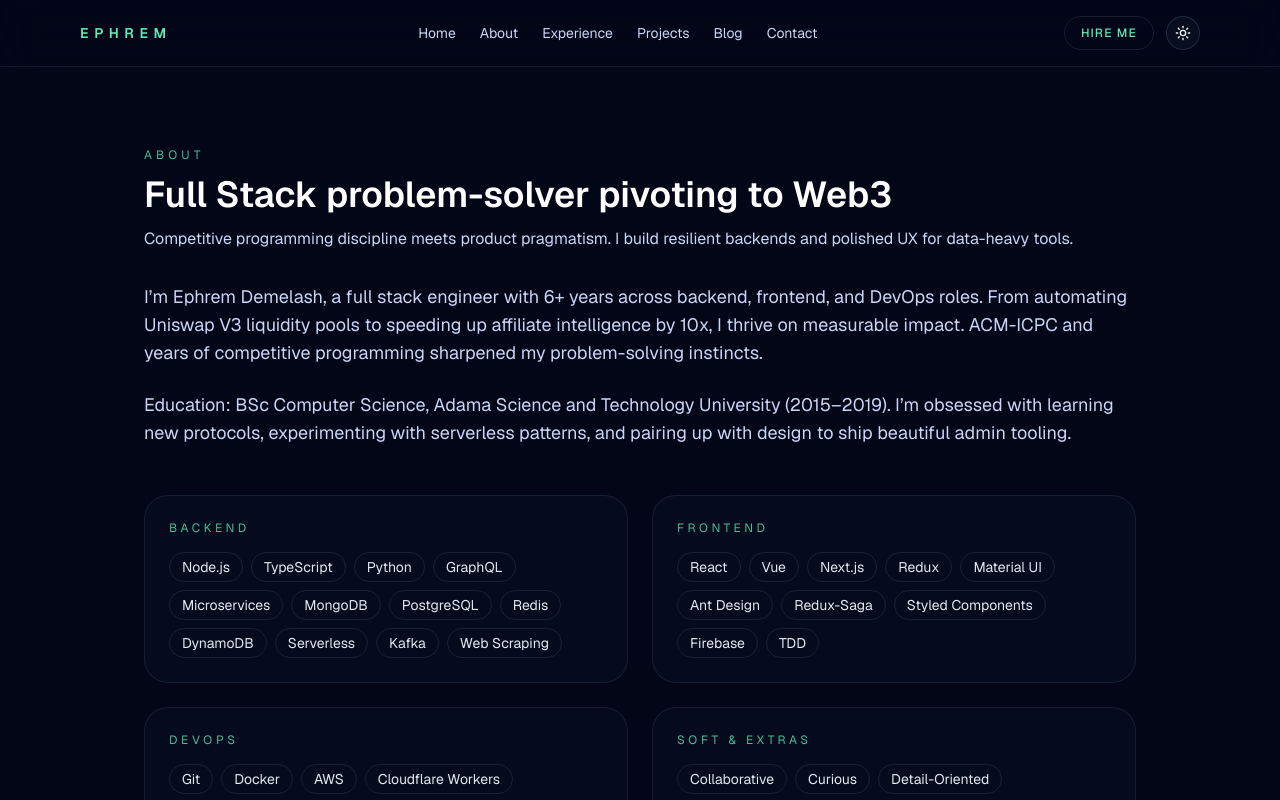
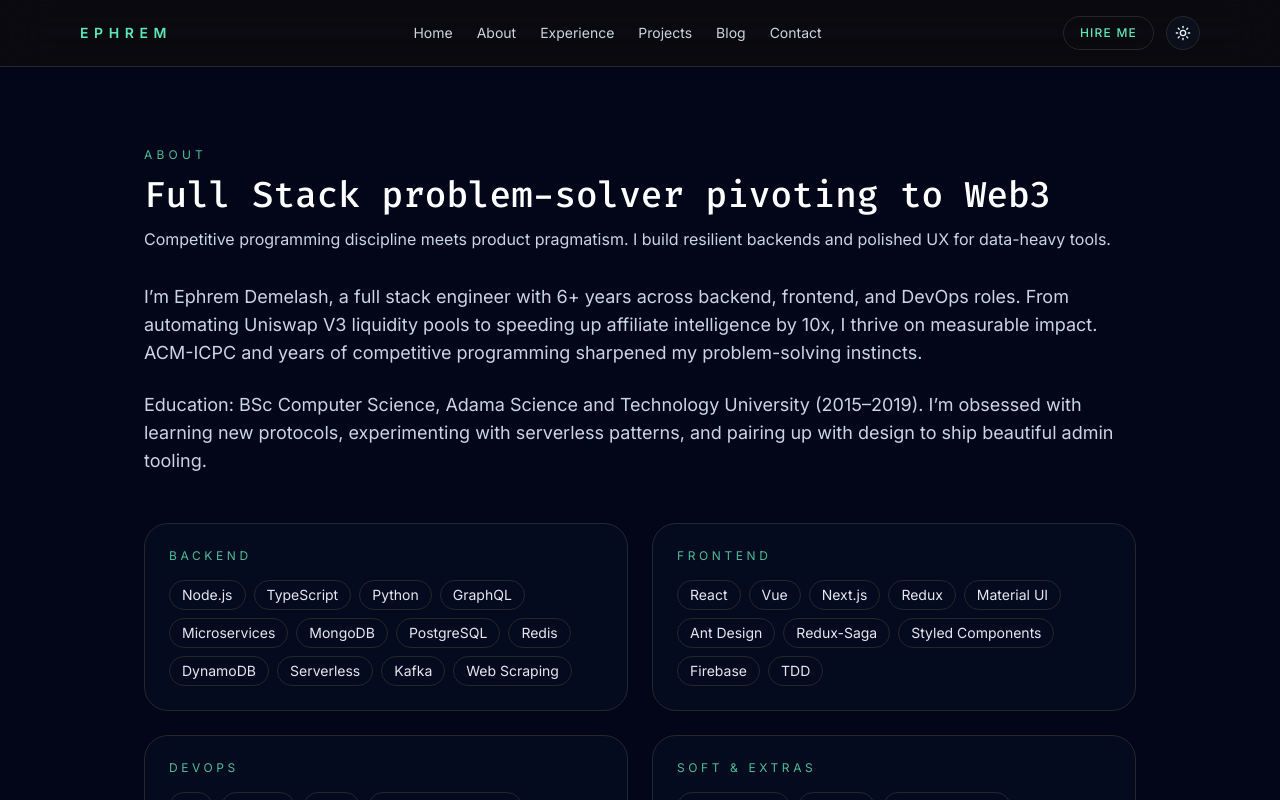
Before and after one commit to ephremdeme/portfolio, a Next.js app: page /about in a window 1280 px wide. Shown: the top 800 px of the page. Built offline with nearby package versions, Linux system fonts and the light colour scheme.

Commit message:
style: implement terminal-inspired design system

```diff
--- a/src/app/globals.css
+++ b/src/app/globals.css
@@ -1,293 +1,278 @@
 @import "tailwindcss";
+
+/* ============================================
+   DESIGN TOKENS - Terminal-Inspired Theme
+   ============================================ */
 
 :root {
   color-scheme: dark;
-  --background: #020617;
-  --foreground: #e2e8f0;
-  --muted: #94a3b8;
-  --bg-slate-700: #334155;
-  --bg-slate-800: #1e293b;
-  --bg-slate-800-60: rgba(30, 41, 59, 0.6);
-  --bg-slate-900-30: rgba(15, 23, 42, 0.3);
-  --bg-slate-900-40: rgba(15, 23, 42, 0.4);
-  --bg-slate-900-50: rgba(15, 23, 42, 0.5);
-  --bg-slate-950: #020617;
-  --bg-slate-950-30: rgba(2, 6, 23, 0.3);
-  --bg-slate-950-40: rgba(2, 6, 23, 0.4);
-  --bg-slate-950-80: rgba(2, 6, 23, 0.8);
-  --border-slate-700-60: rgba(51, 65, 85, 0.6);
-  --border-slate-700-80: rgba(51, 65, 85, 0.8);
-  --border-slate-800-60: rgba(30, 41, 59, 0.6);
-  --border-slate-800-70: rgba(30, 41, 59, 0.7);
-  --border-slate-800-80: rgba(30, 41, 59, 0.8);
-  --text-white: #ffffff;
-  --text-slate-100: #f1f5f9;
-  --text-slate-200: #e2e8f0;
-  --text-slate-300: #cbd5f5;
-  --text-slate-400: #94a3b8;
-  --text-slate-500: #64748b;
-  --text-slate-950: #020617;
+
+  /* Background */
+  --bg-primary: #0a0a0f;
+  --bg-secondary: #111118;
+  --bg-tertiary: #1a1a24;
+  --bg-hover: #22222e;
+
+  /* Text */
+  --text-primary: #e4e4e7;
+  --text-secondary: #a1a1aa;
+  --text-muted: #71717a;
+
+  /* Accent - Cyan */
+  --accent: #22d3ee;
+  --accent-hover: #67e8f9;
+  --accent-muted: rgba(34, 211, 238, 0.15);
+
+  /* Borders */
+  --border: #27272a;
+  --border-hover: #3f3f46;
+
+  /* Code blocks */
+  --code-bg: #18181b;
+  --code-border: #27272a;
 }
 
 [data-theme="light"] {
   color-scheme: light;
-  --background: #eff2f0;
-  --foreground: #0f172a;
-  --muted: #4b5563;
-  --bg-slate-700: #d5e4dc;
-  --bg-slate-800: #e3ebe5;
-  --bg-slate-800-60: rgba(227, 235, 229, 0.82);
-  --bg-slate-900-30: rgba(240, 244, 242, 0.9);
-  --bg-slate-900-40: rgba(240, 244, 242, 0.95);
-  --bg-slate-900-50: rgba(240, 244, 242, 0.98);
-  --bg-slate-950: #f5f7f4;
-  --bg-slate-950-30: rgba(245, 247, 244, 0.88);
-  --bg-slate-950-40: rgba(245, 247, 244, 0.92);
-  --bg-slate-950-80: rgba(243, 245, 242, 0.98);
-  --border-slate-700-60: rgba(161, 181, 173, 0.6);
-  --border-slate-700-80: rgba(136, 153, 147, 0.6);
-  --border-slate-800-60: rgba(162, 180, 174, 0.6);
-  --border-slate-800-70: rgba(141, 158, 152, 0.65);
-  --border-slate-800-80: rgba(120, 138, 132, 0.7);
-  --text-white: #102125;
-  --text-slate-100: #102125;
-  --text-slate-200: #1f2933;
-  --text-slate-300: #364152;
-  --text-slate-400: #4b5563;
-  --text-slate-500: #6b7280;
-  --text-slate-950: #0f172a;
-  --emerald-base: #0f766e;
-  --emerald-accent: #0d9488;
-  --emerald-dark: #064e48;
+
+  /* Background */
+  --bg-primary: #fafafa;
+  --bg-secondary: #f4f4f5;
+  --bg-tertiary: #e4e4e7;
+  --bg-hover: #d4d4d8;
+
+  /* Text */
+  --text-primary: #18181b;
+  --text-secondary: #52525b;
+  --text-muted: #71717a;
+
+  /* Accent - Cyan (darker for light mode) */
+  --accent: #0891b2;
+  --accent-hover: #0e7490;
+  --accent-muted: rgba(8, 145, 178, 0.1);
+
+  /* Borders */
+  --border: #d4d4d8;
+  --border-hover: #a1a1aa;
+
+  /* Code blocks */
+  --code-bg: #f4f4f5;
+  --code-border: #d4d4d8;
 }
 
+/* ============================================
+   BASE STYLES
+   ============================================ */
+
 * {
-  border-color: var(--border-slate-800-70);
+  border-color: var(--border);
+}
+
+html {
+  scroll-behavior: smooth;
 }
 
 body {
-  background: var(--background);
-  color: var(--foreground);
-  transition: background-color 200ms ease, color 200ms ease;
-  font-family: var(--font-geist-sans), system-ui, -apple-system, BlinkMacSystemFont, "Segoe UI", sans-serif;
+  background: var(--bg-primary);
+  color: var(--text-primary);
+  font-family: var(--font-sans), system-ui, -apple-system, sans-serif;
+  transition: background-color 150ms ease, color 150ms ease;
 }
 
-@layer base {
-  html[data-theme="light"] :is(
-      .text-emerald-50,
-      .text-emerald-200,
-      .text-emerald-300,
-      .text-emerald-300\/80,
-      .text-emerald-300\/90,
-      .prose :where(a):not(:where([class~="not-prose"] *))
-    ) {
-    color: var(--emerald-dark) !important;
+/* ============================================
+   TYPOGRAPHY
+   ============================================ */
+
+.font-mono {
+  font-family: var(--font-mono), 'Fira Code', 'JetBrains Mono', monospace !important;
 }
 
-  html[data-theme="light"] :is(
-      .border-emerald-400\/40,
-      .border-emerald-500\/40,
-      .border-emerald-500\/80,
-      .hover\:border-emerald-400\/60:hover,
-      .hover\:border-emerald-500\/60:hover
-    ) {
-    border-color: color-mix(in srgb, var(--emerald-base) 65%, white) !important;
+h1, h2, h3 {
+  font-family: var(--font-mono), 'Fira Code', 'JetBrains Mono', monospace;
+  font-weight: 500;
 }
 
-  html[data-theme="light"] :is(.bg-emerald-500, .hover\:bg-emerald-400:hover) {
-    background-color: var(--emerald-base) !important;
-    color: #f8fafc !important;
+/* ============================================
+   COMPONENT UTILITIES
+   ============================================ */
+
+/* Links */
+.link {
+  color: var(--accent);
+  text-decoration: none;
+  transition: color 150ms ease;
 }
 
-  html[data-theme="light"] .focus-visible\:ring-emerald-400:focus-visible {
-    --tw-ring-color: var(--emerald-accent) !important;
-  }
+.link:hover {
+  color: var(--accent-hover);
 }
 
-@layer base {
-  .bg-slate-700 {
-    background-color: var(--bg-slate-700) !important;
-  }
-  .bg-slate-800 {
-    background-color: var(--bg-slate-800) !important;
-  }
-  .bg-slate-800\/60 {
-    background-color: var(--bg-slate-800-60) !important;
-  }
-  .bg-slate-900\/30 {
-    background-color: var(--bg-slate-900-30) !important;
-  }
-  .bg-slate-900\/40 {
-    background-color: var(--bg-slate-900-40) !important;
-  }
-  .bg-slate-900\/50 {
-    background-color: var(--bg-slate-900-50) !important;
-  }
-  .bg-slate-950 {
-    background-color: var(--bg-slate-950) !important;
-  }
-  .bg-slate-950\/30 {
-    background-color: var(--bg-slate-950-30) !important;
-  }
-  .bg-slate-950\/40 {
-    background-color: var(--bg-slate-950-40) !important;
-  }
-  .bg-slate-950\/80 {
-    background-color: var(--bg-slate-950-80) !important;
-  }
-  .border-slate-700\/60 {
-    border-color: var(--border-slate-700-60) !important;
-  }
-  .border-slate-700\/80 {
-    border-color: var(--border-slate-700-80) !important;
-  }
-  .border-slate-800\/60 {
-    border-color: var(--border-slate-800-60) !important;
-  }
-  .border-slate-800\/70 {
-    border-color: var(--border-slate-800-70) !important;
-  }
-  .border-slate-800\/80 {
-    border-color: var(--border-slate-800-80) !important;
-  }
-  .text-slate-100 {
-    color: var(--text-slate-100) !important;
-  }
-  .text-slate-200 {
-    color: var(--text-slate-200) !important;
-  }
-  .text-slate-300 {
-    color: var(--text-slate-300) !important;
-  }
-  .text-slate-400 {
-    color: var(--text-slate-400) !important;
-  }
-  .text-slate-500 {
-    color: var(--text-slate-500) !important;
-  }
-  .text-slate-950 {
-    color: var(--text-slate-950) !important;
-  }
-  .text-white {
-    color: var(--text-white) !important;
-  }
-  .hover\:bg-slate-700:hover {
-    background-color: var(--bg-slate-700) !important;
-  }
-  .hover\:bg-slate-800\/60:hover {
-    background-color: var(--bg-slate-800-60) !important;
-  }
-  .hover\:text-white:hover {
-    color: var(--text-white) !important;
-  }
+/* Cards */
+.card {
+  background: var(--bg-secondary);
+  border: 1px solid var(--border);
+  border-radius: 0.5rem;
+  transition: border-color 150ms ease, background-color 150ms ease;
 }
 
-@layer base {
-  .prose :where(p + p),
-  .prose :where(p + ul),
-  .prose :where(p + ol),
-  .prose :where(ul + p),
-  .prose :where(ol + p) {
-    margin-top: 1.5rem;
+.card:hover {
+  border-color: var(--border-hover);
+  background: var(--bg-tertiary);
 }
 
-  .prose :where(li + li) {
-    margin-top: 0.75rem;
+/* Code inline */
+.code-inline {
+  display: inline-flex;
+  align-items: center;
+  padding: 0.125rem 0.375rem;
+  font-size: 0.875em;
+  font-family: var(--font-mono), 'Fira Code', monospace;
+  background: var(--code-bg);
+  border: 1px solid var(--code-border);
+  border-radius: 0.25rem;
+  color: var(--accent);
 }
 
-  .prose :where(ul, ol) {
-    padding-left: 1.5rem;
+/* Code blocks */
+.code-block {
+  background: var(--code-bg);
+  border: 1px solid var(--code-border);
+  border-radius: 0.5rem;
+  padding: 1rem;
+  font-size: 0.875rem;
+  font-family: var(--font-mono), 'Fira Code', monospace;
+  overflow-x: auto;
 }
 
-  .prose :where(h2) {
-    font-size: clamp(2rem, 3vw, 1.2rem);
-    font-weight: 550;
-    line-height: 1.15;
-    margin-top: 1rem;
+/* Terminal prompt styling */
+.terminal-prompt::before {
+  content: "$ ";
+  color: var(--accent);
+}
+
+/* Tags */
+.tag {
+  display: inline-flex;
+  align-items: center;
+  padding: 0.25rem 0.5rem;
+  font-size: 0.75rem;
+  font-family: var(--font-mono), 'Fira Code', monospace;
+  background: var(--accent-muted);
+  color: var(--accent);
+  border-radius: 0.25rem;
+  border: 1px solid transparent;
+}
+
+/* Buttons */
+.btn {
+  display: inline-flex;
+  align-items: center;
+  gap: 0.5rem;
+  padding: 0.625rem 1.25rem;
+  font-size: 0.875rem;
+  font-weight: 500;
+  border-radius: 0.375rem;
+  transition: all 150ms ease;
+  cursor: pointer;
+}
+
+.btn-primary {
+  background: var(--accent);
+  color: #0a0a0f;
+}
+
+.btn-primary:hover {
+  background: var(--accent-hover);
+}
+
+.btn-ghost {
+  background: transparent;
+  color: var(--text-primary);
+  border: 1px solid var(--border);
+}
+
+.btn-ghost:hover {
+  border-color: var(--accent);
+  color: var(--accent);
+}
+
+/* ============================================
+   PROSE (Blog content)
+   ============================================ */
+
+.prose {
+  color: var(--text-primary);
+  line-height: 1.75;
+}
+
+.prose h2 {
+  font-size: 1.5rem;
+  margin-top: 2rem;
   margin-bottom: 1rem;
   scroll-margin-top: 5rem;
 }
 
-  .prose :where(h3) {
-    font-size: clamp(1.2rem, 1.5vw, 1rem);
-    font-weight: 300;
-    margin-top: 0.5rem;
-    margin-bottom: 0.5rem;
-    scroll-margin-top: 6.5rem;
+.prose h3 {
+  font-size: 1.25rem;
+  margin-top: 1.5rem;
+  margin-bottom: 0.75rem;
 }
 
-  .prose :where(h2 > a.heading-link, h3 > a.heading-link) {
-    display: inline-flex;
-    align-items: center;
-    gap: 0.35rem;
-    text-decoration: none;
+.prose p {
+  margin-bottom: 1.25rem;
 }
 
-  .prose :where(h2 > a.heading-link)::after,
-  .prose :where(h3 > a.heading-link)::after {
-    content: "#";
-    font-size: 0.85em;
-    opacity: 0;
-    transition: opacity 150ms ease;
+.prose a {
+  color: var(--accent);
+  text-decoration: underline;
+  text-underline-offset: 2px;
 }
 
-  .prose :where(h2:hover > a.heading-link)::after,
-  .prose :where(h2:focus-within > a.heading-link)::after,
-  .prose :where(h3:hover > a.heading-link)::after,
-  .prose :where(h3:focus-within > a.heading-link)::after {
-    opacity: 1;
+.prose a:hover {
+  color: var(--accent-hover);
 }
 
-  /* Fix for inline code breaking lines within list items in the prose container */
-  .prose li code {
-        /* Use !important only if absolutely necessary, but try this first: */
-        display: inline-block;
-        vertical-align: baseline;
-        white-space: pre-wrap; /* Allows the code text to wrap if the line is long */
+.prose code:not(pre code) {
+  display: inline-flex;
+  padding: 0.125rem 0.375rem;
+  font-size: 0.875em;
+  background: var(--code-bg);
+  border: 1px solid var(--code-border);
+  border-radius: 0.25rem;
+  color: var(--accent);
 }
 
-  .prose :where(code):not(:where(pre code)) {
-    display: inline-flex;
-    align-items: baseline;
-    padding: 0.15rem 0.35rem;
-    border-radius: 0.4rem;
-    font-size: 0.95em;
-    font-family: var(--font-geist-mono, "SFMono-Regular", Menlo, monospace);
-    background-color: var(--bg-slate-900-40);
-    color: rgba(94, 234, 212, 0.9) !important;
-    white-space: normal;
-    word-break: break-word;
-    overflow-wrap: anywhere;
+.prose pre {
+  background: var(--code-bg);
+  border: 1px solid var(--code-border);
+  border-radius: 0.5rem;
+  padding: 1rem;
+  margin: 1.5rem 0;
+  overflow-x: auto;
 }
 
+.prose ul, .prose ol {
+  padding-left: 1.5rem;
+  margin-bottom: 1.25rem;
+}
+
+.prose li {
+  margin-bottom: 0.5rem;
+}
+
+/* Shiki code highlighting */
 pre[data-theme] {
   background-color: transparent !important;
 }
 
-  code[data-theme] {
-    color: var(--shiki-dark);
+/* Dark mode (default) - use shiki-dark colors */
+code[data-theme],
+code[data-theme] span {
+  color: var(--shiki-dark) !important;
 }
 
-  code[data-theme] span {
-    color: var(--shiki-dark);
+/* Light mode - use shiki-light colors */
+[data-theme="light"] code[data-theme],
+[data-theme="light"] code[data-theme] span {
+  color: var(--shiki-light) !important;
 }
-
-  html[data-theme="light"] code[data-theme],
-  html[data-theme="light"] code[data-theme] span {
-    color: var(--shiki-light);
-  }
-
-  pre code[data-theme] span[data-line] {
-    display: inline-block;
-    width: 100%;
-  }
-}
-
-@layer base {
-  html[data-theme="light"] .prose pre {
-    background-color: var(--bg-slate-900-30) !important;
-    border-color: var(--border-slate-700-60) !important;
-    box-shadow: 0 10px 26px rgba(15, 23, 42, 0.12) !important;
-    outline: 1px solid color-mix(in srgb, var(--bg-slate-700) 55%, white) !important;
-  }
-}
--- a/src/app/layout.tsx
+++ b/src/app/layout.tsx
@@ -1,66 +1,70 @@
 import type { Metadata } from "next";
-import { Geist, Geist_Mono } from "next/font/google";
+import { Inter, Fira_Code } from "next/font/google";
 import "./globals.css";
 import { ThemeProvider } from "@/components/theme-provider";
 import { SiteHeader } from "@/components/site-header";
 import { SiteFooter } from "@/components/site-footer";
 import { Analytics } from "@vercel/analytics/react";
 
-const geistSans = Geist({
-  variable: "--font-geist-sans",
+const inter = Inter({
+  variable: "--font-sans",
   subsets: ["latin"],
 });
 
-const geistMono = Geist_Mono({
-  variable: "--font-geist-mono",
+const firaCode = Fira_Code({
+  variable: "--font-mono",
   subsets: ["latin"],
+  weight: ["400", "500", "600"],
 });
 
 export const metadata: Metadata = {
   metadataBase: new URL("https://ephrem.dev"),
   title: {
-    default: "Ephrem Demelash | Backend & Web3 Engineer",
+    default: "Ephrem Demelash | Backend Engineer",
     template: "%s | Ephrem Demelash",
   },
   description:
-    "Full Stack developer pivoting to Web3—Node.js, TypeScript, microservices, liquidity automation, and DeFi infrastructure.",
+    "Backend engineer building distributed systems, APIs, and Web3 infrastructure. 6+ years with Node.js, Go, and Rust.",
   openGraph: {
     title: "Ephrem Demelash",
-    description: "Backend/Full-Stack Dev pivoting to Web3 | 6+ Yrs building scalable systems.",
+    description: "Backend engineer | Distributed systems, APIs, Web3",
     url: "https://ephrem.dev",
-    siteName: "Ephrem Demelash Portfolio",
+    siteName: "Ephrem Demelash",
     images: [
       {
         url: "/og-cover.svg",
         width: 1200,
         height: 630,
-        alt: "Ephrem Demelash",
+        alt: "Ephrem Demelash - Backend Engineer",
       },
     ],
   },
   twitter: {
     card: "summary_large_image",
     title: "Ephrem Demelash",
-    description: "Backend/Full-Stack Dev pivoting to Web3",
+    description: "Backend engineer | Distributed systems, APIs, Web3",
     creator: "@ephremdeme",
   },
   keywords: [
     "Ephrem Demelash",
-    "Web3 engineer",
+    "Backend engineer",
     "Node.js",
-    "Uniswap automation",
-    "Full stack developer",
+    "Go",
+    "Rust",
+    "Distributed systems",
+    "Web3",
+    "API development",
   ],
 };
 
 export default function RootLayout({ children }: { children: React.ReactNode }) {
   return (
     <html lang="en" suppressHydrationWarning data-theme="dark">
-      <body className={`${geistSans.variable} ${geistMono.variable} bg-slate-950 text-slate-100 antialiased transition-colors`}>
+      <body className={`${inter.variable} ${firaCode.variable} antialiased`}>
         <ThemeProvider attribute="data-theme" defaultTheme="dark" enableSystem={false}>
-          <div className="min-h-screen bg-slate-950 transition-colors">
+          <div className="min-h-screen flex flex-col">
             <SiteHeader />
-            <main>{children}</main>
+            <main className="flex-1">{children}</main>
             <SiteFooter />
           </div>
         </ThemeProvider>
```
Lines whose indentation alone changed are shown as unchanged.
